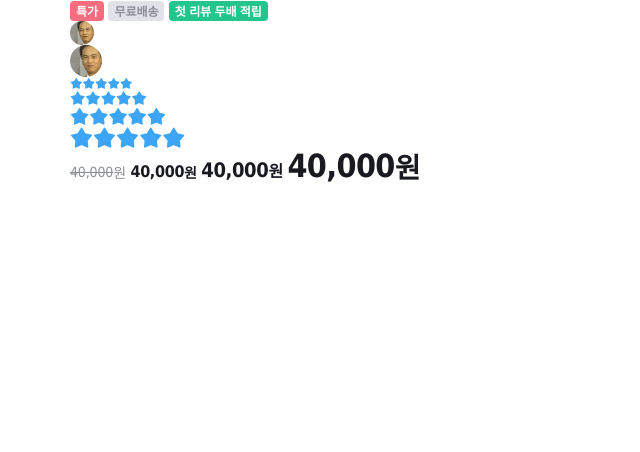
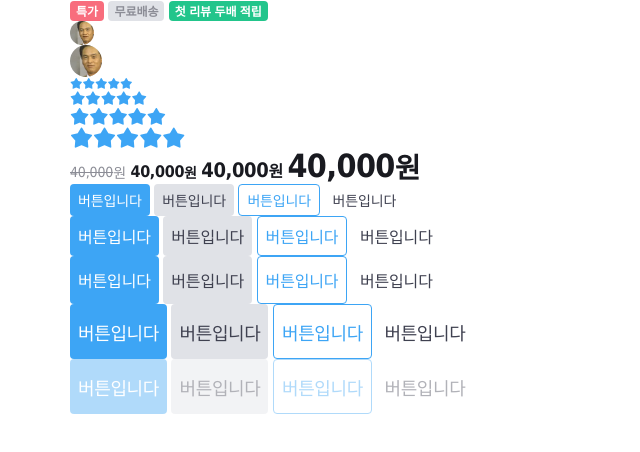
Before and after one commit to kiyoungsong/tomorrow-house, a website: page index.html in a window 1280 px wide. Shown: the whole page, without its empty margins (0-640 px from the left). Drawn offline with nearby package versions, Linux system fonts and the light colour scheme; files that its build step writes are made by us from their sources; files whose address does not match are found by name.

Commit message:
💄 Implement Button components

```diff
--- a/index.html
+++ b/index.html
@@ -84,6 +84,49 @@
           <span class="currency">원</span>
         </div>
       </div>
+
+      <div>
+        <button tpye="button" class="btn-primary btn-32">버튼입니다</button>
+        <button tpye="button" class="btn-secondary btn-32">버튼입니다</button>
+        <button tpye="button" class="btn-outlined btn-32">버튼입니다</button>
+        <button tpye="button" class="btn-ghost btn-32">버튼입니다</button>
+      </div>
+
+      <div>
+        <button tpye="button" class="btn-primary btn-40">버튼입니다</button>
+        <button tpye="button" class="btn-secondary btn-40">버튼입니다</button>
+        <button tpye="button" class="btn-outlined btn-40">버튼입니다</button>
+        <button tpye="button" class="btn-ghost btn-40">버튼입니다</button>
+      </div>
+
+      <div>
+        <button tpye="button" class="btn-primary btn-48">버튼입니다</button>
+        <button tpye="button" class="btn-secondary btn-48">버튼입니다</button>
+        <button tpye="button" class="btn-outlined btn-48">버튼입니다</button>
+        <button tpye="button" class="btn-ghost btn-48">버튼입니다</button>
+      </div>
+
+      <div>
+        <button tpye="button" class="btn-primary btn-55">버튼입니다</button>
+        <button tpye="button" class="btn-secondary btn-55">버튼입니다</button>
+        <button tpye="button" class="btn-outlined btn-55">버튼입니다</button>
+        <button tpye="button" class="btn-ghost btn-55">버튼입니다</button>
+      </div>
+
+      <div>
+        <button tpye="button" class="btn-primary btn-55" disabled>
+          버튼입니다
+        </button>
+        <button tpye="button" class="btn-secondary btn-55" disabled>
+          버튼입니다
+        </button>
+        <button tpye="button" class="btn-outlined btn-55" disabled>
+          버튼입니다
+        </button>
+        <button tpye="button" class="btn-ghost btn-55" disabled>
+          버튼입니다
+        </button>
+      </div>
     </div>
   </body>
 </html>
--- a/styles/main.scss
+++ b/styles/main.scss
@@ -15,5 +15,6 @@
 @import './modules/avatars';
 @import './modules/star-ratings';
 @import './modules/price';
+@import './modules/buttons';
 
 @import './layouts/grids';
--- /dev/null
+++ b/styles/modules/_buttons.scss
@@ -0,0 +1,80 @@
+%btn-base {
+  @include inline-flexbox;
+  padding: 0 8px;
+  font-weight: 700px;
+  border-radius: 4px;
+
+  &:disabled {
+    cursor: not-allowed;
+    opacity: 0.4;
+  }
+}
+
+// NOTE: Button Styles
+// NOTE: Button States
+.btn-primary {
+  @extend %btn-base;
+  color: $white;
+  background-color: $blue;
+  transition: background-color 200ms ease-in-out;
+
+  // disable가아닌 프라이머리가 hover가 되었을때
+  &:not(:disabled):hover {
+    background-color: $blue-dark;
+  }
+}
+
+.btn-secondary {
+  @extend %btn-base;
+  color: $primary;
+  background-color: $border;
+  transition: background-color 200ms ease-in-out;
+
+  &:not(:disabled):hover {
+    background-color: $tertiary;
+  }
+}
+
+.btn-outlined {
+  @extend %btn-base;
+  color: $blue;
+  background-color: $white;
+  border: 1px solid $blue;
+  transition: background-color 200ms ease-in-out;
+
+  &:not(:disabled):hover {
+    background-color: $blue-light;
+  }
+}
+
+.btn-ghost {
+  @extend %btn-base;
+  color: $primary;
+  background-color: transparent;
+  transition: color 200ms ease-in-out;
+
+  &:not(:disabled):hover {
+    color: $secondary;
+  }
+}
+
+// NOTE: Button Sizes
+.btn-32 {
+  @include text-style(14);
+  height: 32px;
+}
+
+.btn-40 {
+  @include text-style(16);
+  height: 40px;
+}
+
+.btn-48 {
+  @include text-style(16);
+  height: 48px;
+}
+
+.btn-55 {
+  @include text-style(18);
+  height: 55px;
+}
```
